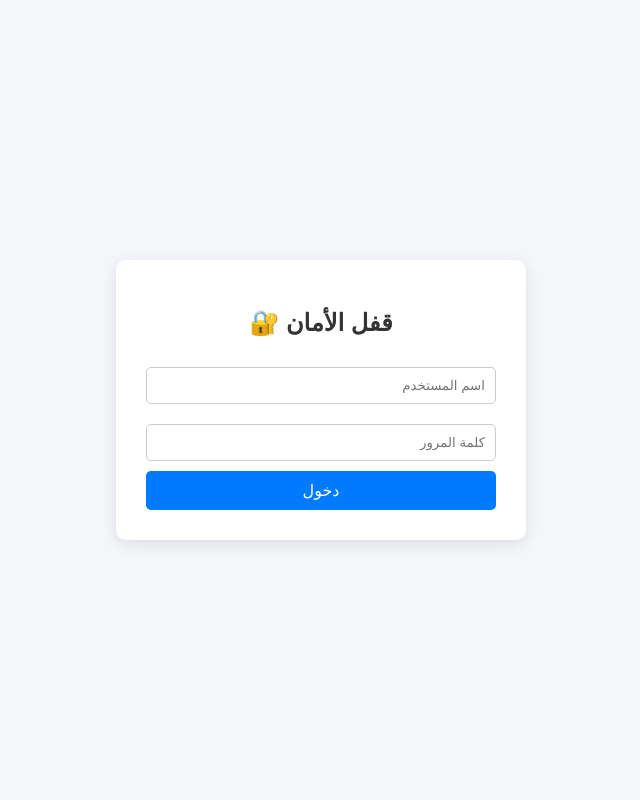
After one commit to hlal34rahim-spec/rahim-shop, a Flask app: template rahim shop/templates/login.html in a window 1280 px wide. The commit adds this page. Shown: the whole page, without its empty margins (319-959 px from the left). Run offline with Flask 3, Linux system fonts and the light colour scheme; the template is opened without the code that fills it, so the values that code supplies are empty.

Commit message:
Add files via upload

```diff
--- a/rahim shop/templates/admin.html
+++ b/rahim shop/templates/admin.html
@@ -24,7 +24,7 @@ h2{text-align:center;}
 <body>
 
 <h2>📦 الطلبات</h2>
-
+<a href="/logout" style="float: left; background: #dc3545; color: white; padding: 8px 15px; text-decoration: none; border-radius: 5px;">تسجيل الخروج</a>
 <table>
 <tr>
 <th>ID</th>
--- /dev/null
+++ b/rahim shop/templates/login.html
@@ -0,0 +1,66 @@
+<!DOCTYPE html>
+<html lang="ar" dir="rtl">
+<head>
+    <meta charset="UTF-8">
+    <meta name="viewport" content="width=device-width, initial-scale=1.0">
+    <title>تسجيل الدخول لوحة التحكم</title>
+    <style>
+        body {
+            font-family: Arial, sans-serif;
+            background-color: #f4f6f9;
+            display: flex;
+            justify-content: center;
+            align-items: center;
+            height: 100vh;
+            margin: 0;
+        }
+        .login-container {
+            background: white;
+            padding: 30px;
+            border-radius: 10px;
+            box-shadow: 0 4px 15px rgba(0,0,0,0.1);
+            width: 100%;
+            max-width: 350px;
+            text-align: center;
+        }
+        h2 { margin-bottom: 20px; color: #333; }
+        input {
+            width: 100%;
+            padding: 10px;
+            margin: 10px 0;
+            border: 1px solid #ccc;
+            border-radius: 5px;
+            box-sizing: border-box;
+        }
+        button {
+            width: 100%;
+            padding: 10px;
+            background-color: #007bff;
+            color: white;
+            border: none;
+            border-radius: 5px;
+            font-size: 16px;
+            cursor: pointer;
+        }
+        button:hover { background-color: #0056b3; }
+        .error { color: red; margin-bottom: 10px; font-size: 14px; }
+    </style>
+</head>
+<body>
+
+<div class="login-container">
+    <h2>قفل الأمان 🔐</h2>
+
+    {% if error %}
+        <div class="error">{{ error }}</div>
+    {% endif %}
+
+    <form method="POST">
+        <input type="text" name="username" placeholder="اسم المستخدم" required>
+        <input type="password" name="password" placeholder="كلمة المرور" required>
+        <button type="submit">دخول</button>
+    </form>
+</div>
+
+</body>
+</html>
```
